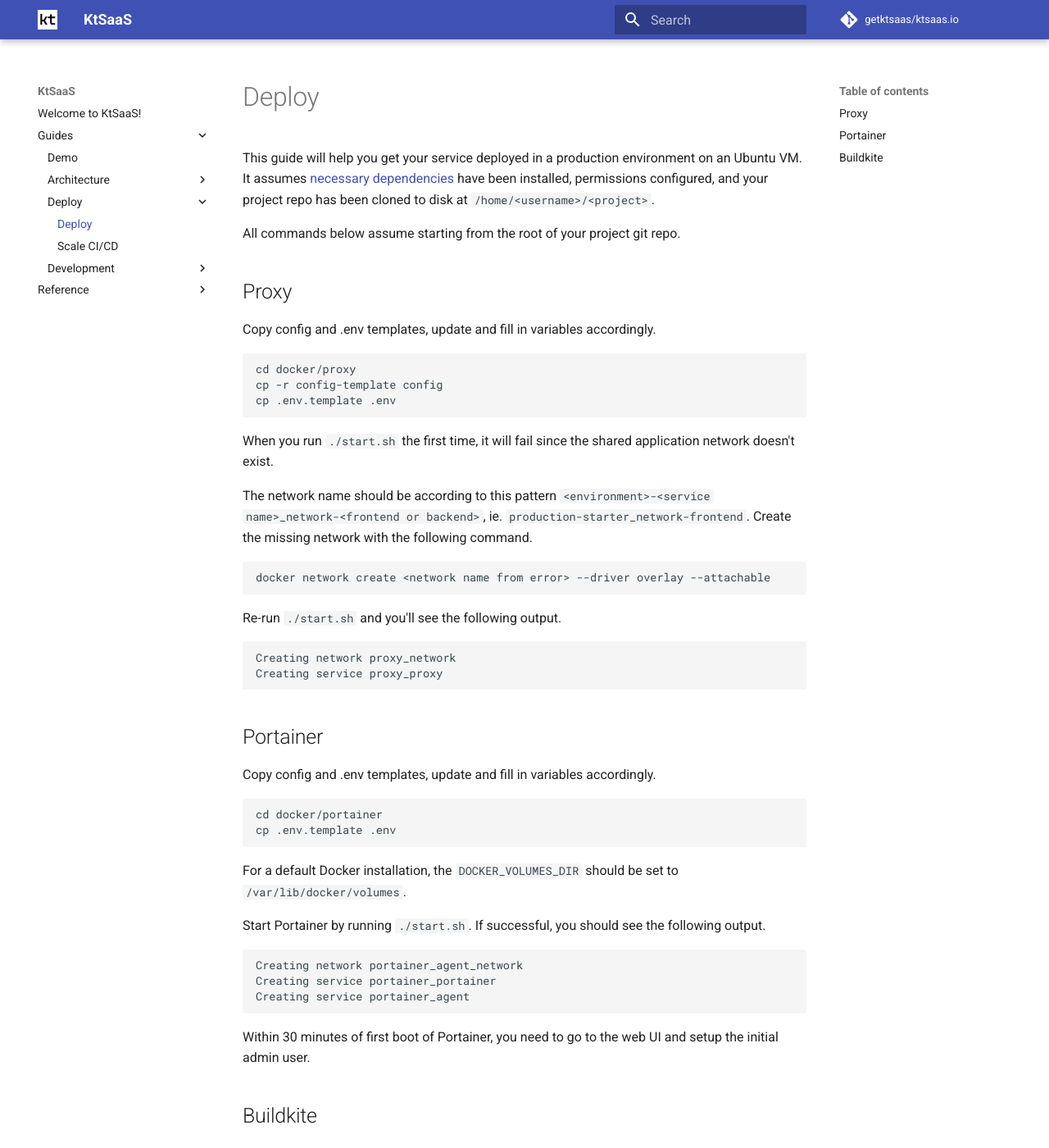
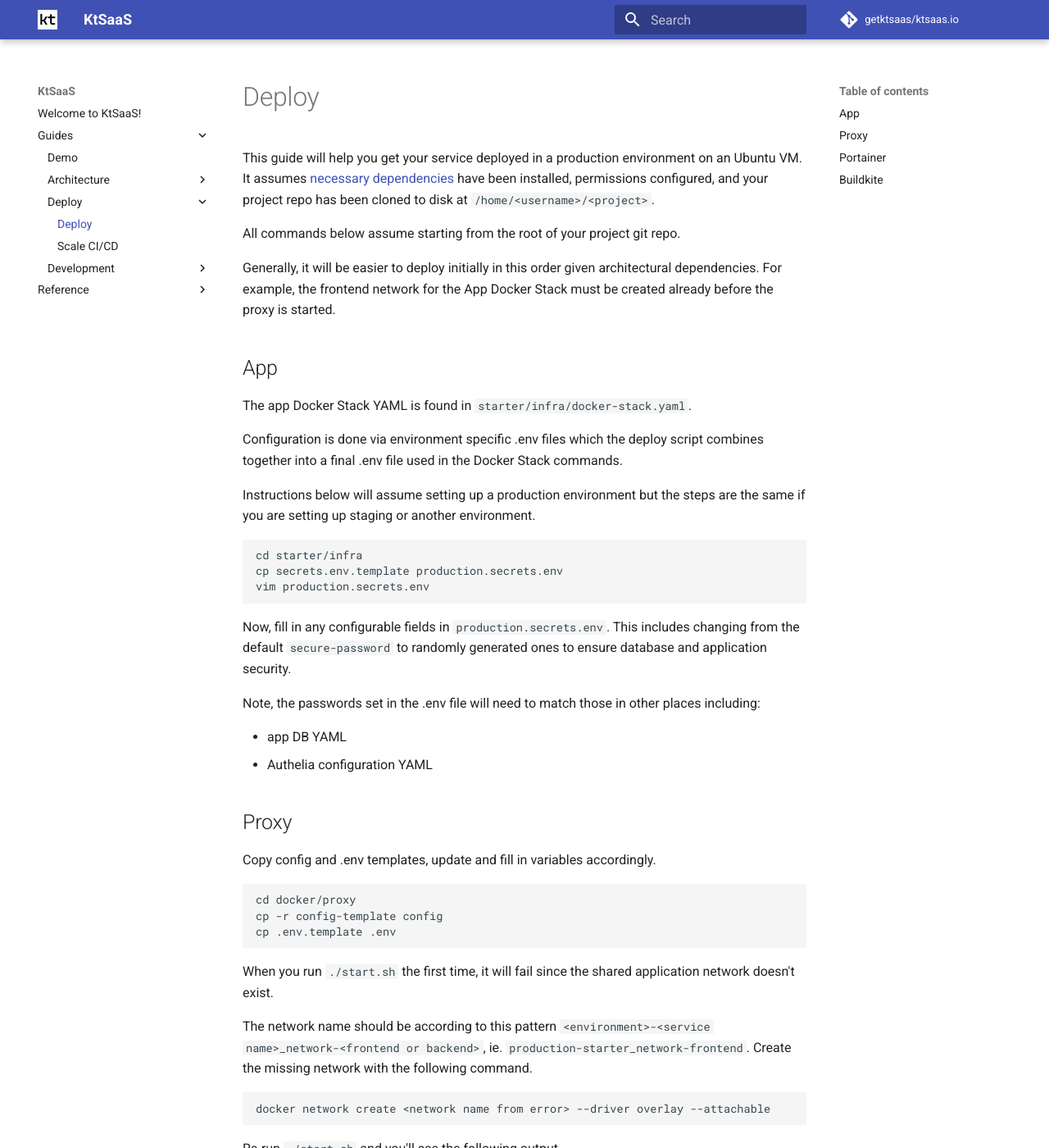
Before and after one commit to getktsaas/ktsaas.io, an MkDocs documentation site: the page built from docs/docs/guides/deploy/1-deploy.md, in a window 1280 px wide and 1400 px high. Shown: the whole window at 82% size. Built offline with MkDocs 1.6.1 and Material for MkDocs 9.7.7, drawn with Linux system fonts in a browser that asks for light colours; comment, search, counter and statistics services are not loaded.

Commit message:
Update docs

````diff
--- a/docs/docs/guides/deploy/1-deploy.md
+++ b/docs/docs/guides/deploy/1-deploy.md
@@ -3,6 +3,30 @@
 This guide will help you get your service deployed in a production environment on an Ubuntu VM. It assumes [necessary dependencies](/docs/guides/architecture/vm-dependencies) have been installed, permissions configured, and your project repo has been cloned to disk at `/home/<username>/<project>`.
 
 All commands below assume starting from the root of your project git repo.
+
+Generally, it will be easier to deploy initially in this order given architectural dependencies. For example, the frontend network for the App Docker Stack must be created already before the proxy is started.
+
+
+## App
+
+The app Docker Stack YAML is found in `starter/infra/docker-stack.yaml`.
+
+Configuration is done via environment specific .env files which the deploy script combines together into a final .env file used in the Docker Stack commands.
+
+Instructions below will assume setting up a production environment but the steps are the same if you are setting up staging or another environment.
+
+```
+cd starter/infra
+cp secrets.env.template production.secrets.env
+vim production.secrets.env
+```
+
+Now, fill in any configurable fields in `production.secrets.env`. This includes changing from the default `secure-password` to randomly generated ones to ensure database and application security.
+
+Note, the passwords set in the .env file will need to match those in other places including:
+
+- app DB YAML
+- Authelia configuration YAML
 
 ## Proxy
 
````
